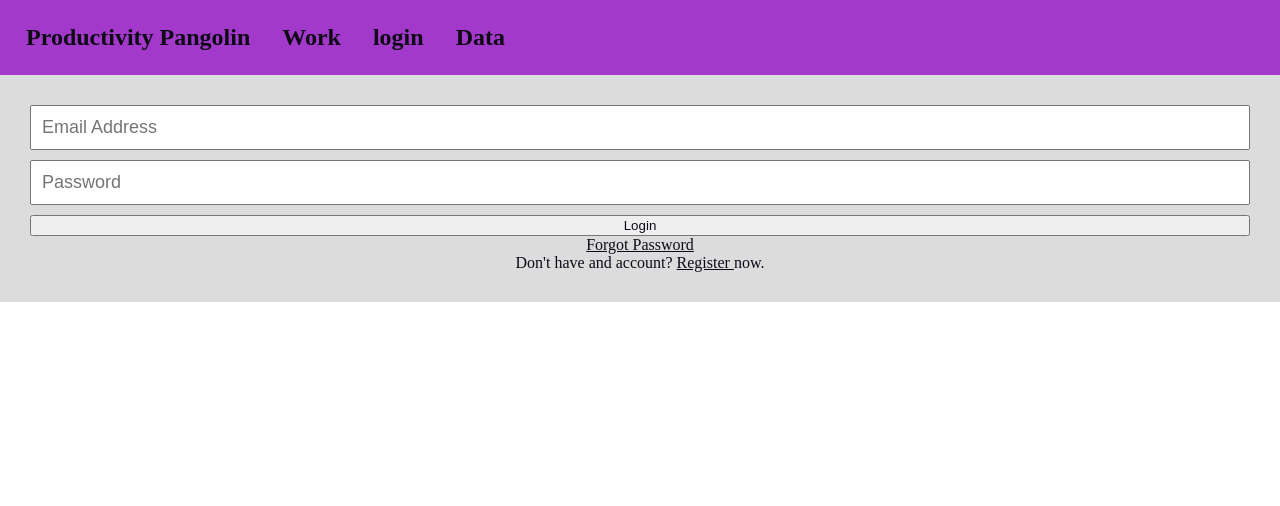
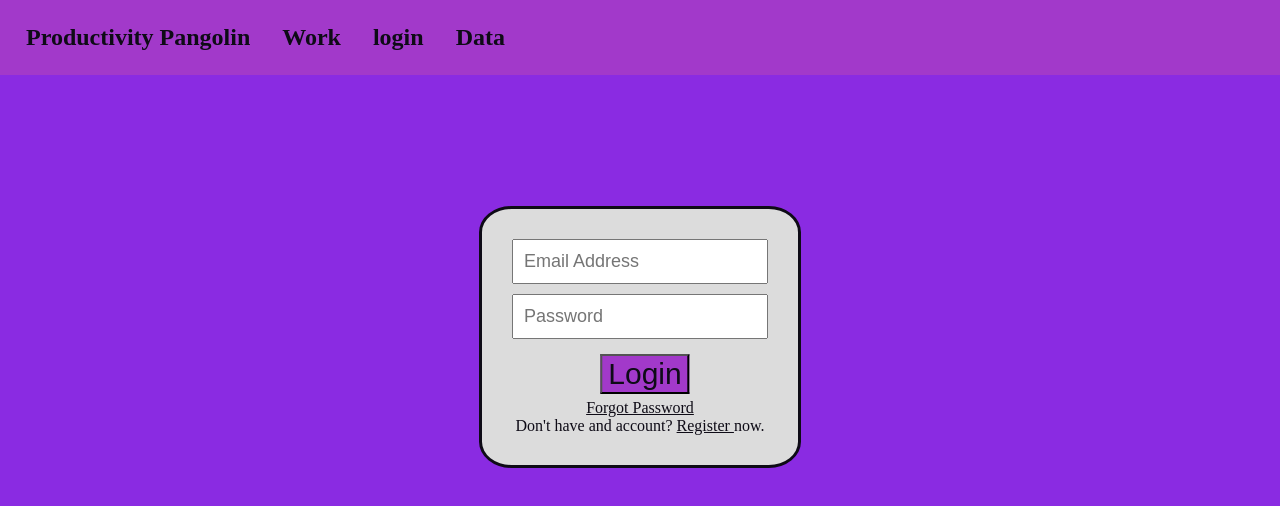
Before and after one commit to coderFeedForwardAlg/productivity-pangolin, a React (Create React App) app: page /login in a window 1280 px wide. Shown: the top 506 px of the page. Built offline with nearby package versions, Linux system fonts and the light colour scheme; no server answers.

Commit message:
style login page

```diff
--- a/src/App.css
+++ b/src/App.css
@@ -50,7 +50,6 @@ E7DFDD
 .pauseButton:checked{
   box-shadow: 2px 2px;
 }
-
 
 
 ul {
@@ -124,11 +123,40 @@ li {
     width: 90%;
   }
 
-  @media screen and (max-width: 681px){
-    .timer{
-      font-size: 100px;
-    }
+  .login-textbox{
+    width: max-content;
+    position: relative;
+    left: 50%;
+    transform: translate(-50%);
   }
+  .longin-btn{
+    text-align: center;
+    width: max-content;
+    height: max-content;
+    margin: 5px;
+    font-size: 30px;
+    background-color: #A239CA;
+    position: relative;
+    left: 50%;
+    transform: translate(-50%);
+  }
+  .login-container{
+    width: max-content;
+    position: relative;
+    left: 50%;
+    transform: translate(-50%, 50%);
+    border-radius: 10%;
+    border-style: solid;
+  }
+  .longin{
+    background-color: blueviolet;
+    position: absolute;
+    height: 100%;
+    width: 100%;
+  }
+
+
+
 
   .card{
     font-size: 20px;
@@ -149,3 +177,11 @@ li {
     from {transform: rotateX(90deg) translate(-50%, -50%);}
     to {transform: rotateX(0deg) translate(-50%, -50%);}
   }
+
+
+
+  @media screen and (max-width: 681px){
+    .timer{
+      font-size: 100px;
+    }
+  }
```
